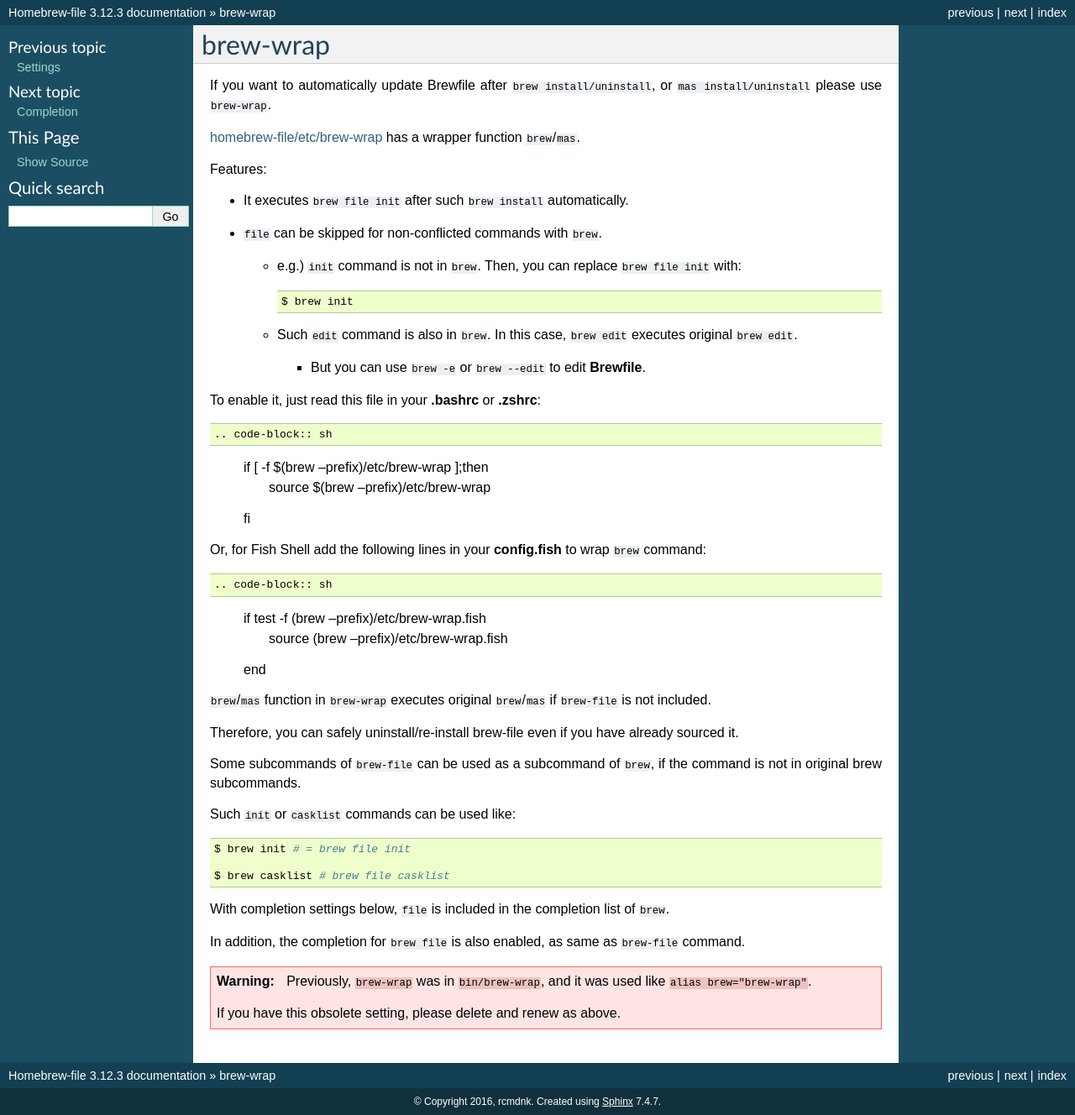
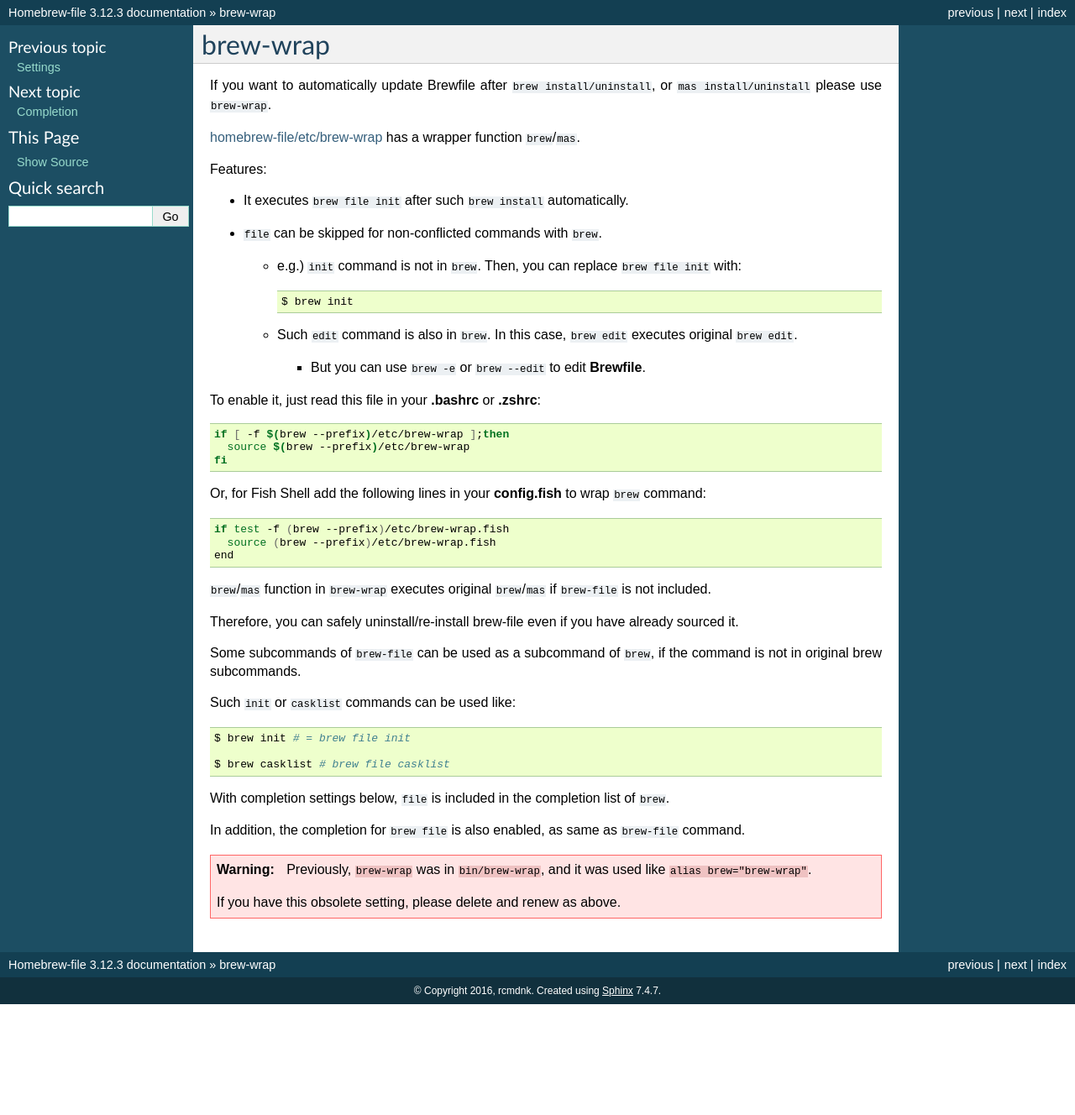
Before and after one commit to rcmdnk/homebrew-file, a Sphinx documentation site: the page built from docs/brew-wrap.rst, in a window 1280 px wide. Shown: the whole page at 84% size. Built offline with Sphinx 7.4.7, drawn with Linux system fonts in a browser that asks for light colours; after the commit the page ends 1196 px from its top, so only the background shows below that.

Commit message:
fix codeblock

```diff
--- a/docs/brew-wrap.rst
+++ b/docs/brew-wrap.rst
@@ -22,7 +22,7 @@
 
     * But you can use ``brew -e`` or ``brew --edit`` to edit **Brewfile**.
 
-To enable it, just read this file in your **.bashrc** or **.zshrc**::
+To enable it, just read this file in your **.bashrc** or **.zshrc**:
 
 .. code-block:: sh
 
@@ -30,7 +30,7 @@
      source $(brew --prefix)/etc/brew-wrap
    fi
 
-Or, for Fish Shell add the following lines in your **config.fish** to wrap ``brew`` command::
+Or, for Fish Shell add the following lines in your **config.fish** to wrap ``brew`` command:
 
 .. code-block:: sh
 
```
